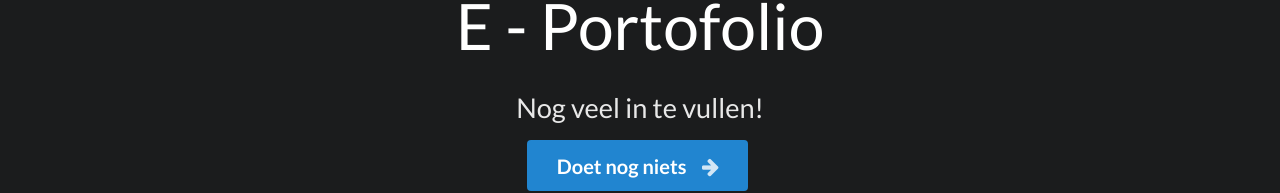
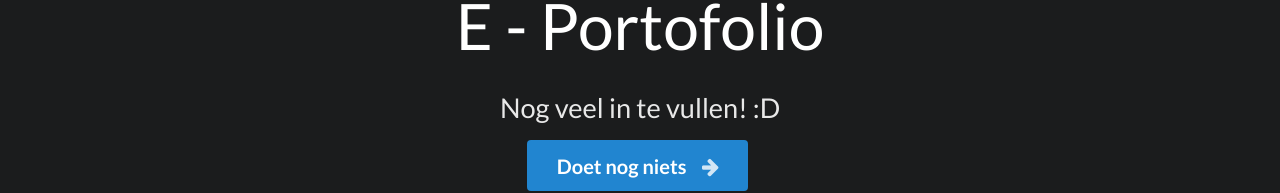
Before and after one commit to DatBlindArcher/RobbeDecraemer-r0661608.github.io, a plain HTML site: page index.html in a window 1280 px wide. Shown: the part 266-459 px from the top of the page. Drawn offline with Linux system fonts and the light colour scheme.

Commit message:
Build again

```diff
--- a/index.html
+++ b/index.html
@@ -210,7 +210,7 @@
                 <h1 class="ui inverted header">
         E - Portofolio
       </h1>
-                <h2>Nog veel in te vullen!</h2>
+                <h2>Nog veel in te vullen! :D</h2>
                 <div class="ui huge primary button">Doet nog niets <i class="right arrow icon"></i></div>
             </div>
 
```
